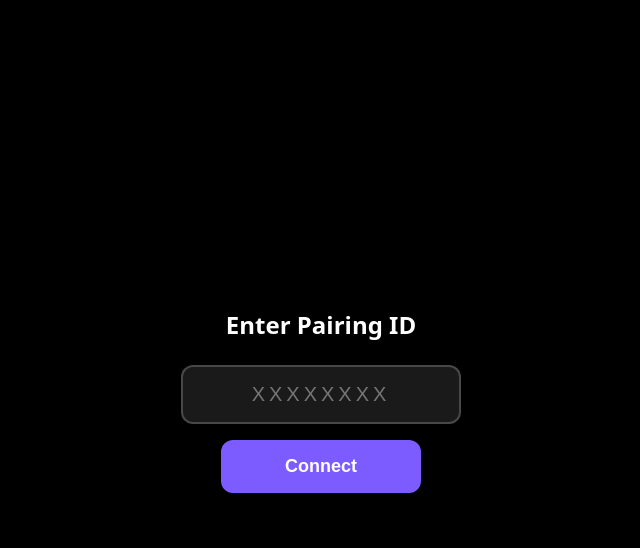
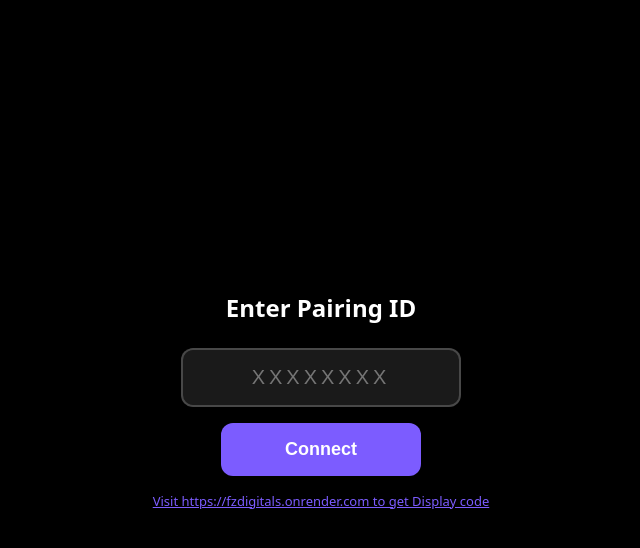
Before and after one commit to ZakirHussainSyed/FZDigitals, a Django app: page /tablet/ in a window 1280 px wide. Shown: the top 548 px of the page, without its empty margins (319-959 px from the left). Run offline with Django 5.2, Linux system fonts and the light colour scheme.

Commit message:
Add link to get display code under pairing button

```diff
--- a/slideshow/templates/slideshow/tablet.html
+++ b/slideshow/templates/slideshow/tablet.html
@@ -232,6 +232,7 @@
         <div class="pairing-title">Enter Pairing ID</div>
         <input type="text" class="pairing-input" id="pairingInput" placeholder="XXXXXXXX" maxlength="8" autocomplete="off">
         <button class="pairing-btn" id="pairingBtn">Connect</button>
+        <a href="https://fzdigitals.onrender.com" target="_blank" style="color:#7c5cff;font-size:13px;margin-top:16px;text-decoration:underline;display:inline-block;">Visit https://fzdigitals.onrender.com to get Display code</a>
         <div class="pairing-error" id="pairingError">Invalid pairing ID</div>
     </div>
 
```
